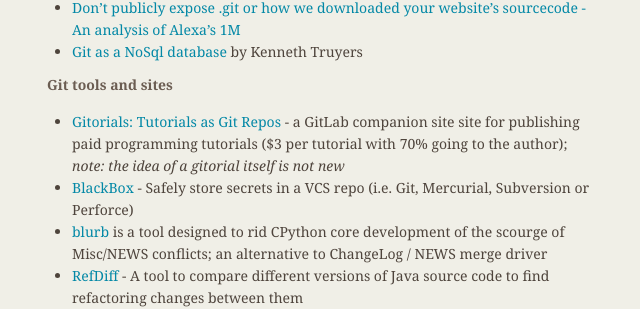
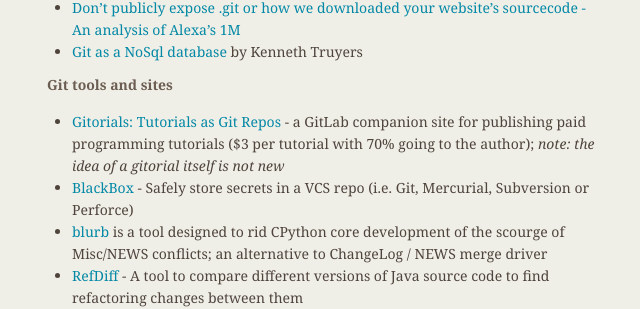
Before and after one commit to git/git.github.io, a Jekyll site: the page built from _posts/2017-06-14-edition-28.markdown, in a window 1280 px wide and 900 px high, scrolled down 5531 px. Shown: the part 336-645 px from the top of the window, without its empty margins (487-1127 px from the left). Built offline with Jekyll 4.4.1, drawn with Linux system fonts in a browser that asks for light colours.

Commit message:
rn-28: fix 'site site'

```diff
--- a/_posts/2017-06-14-edition-28.markdown
+++ b/_posts/2017-06-14-edition-28.markdown
@@ -319,7 +319,7 @@
 
 __Git tools and sites__
 
-* [Gitorials: Tutorials as Git Repos](https://gitorials.com/) - a GitLab companion site site for publishing paid programming tutorials ($3 per tutorial with 70% going to the author); *note: the idea of a gitorial itself is not new*
+* [Gitorials: Tutorials as Git Repos](https://gitorials.com/) - a GitLab companion site for publishing paid programming tutorials ($3 per tutorial with 70% going to the author); *note: the idea of a gitorial itself is not new*
 * [BlackBox](https://github.com/StackExchange/blackbox) - Safely store secrets in a VCS repo (i.e. Git, Mercurial, Subversion or Perforce)
 * [blurb](https://github.com/larryhastings/blurb) is a tool designed to rid CPython core development of the scourge of Misc/NEWS conflicts; an alternative to ChangeLog / NEWS merge driver
 * [RefDiff](https://github.com/aserg-ufmg/refdiff) - A tool to compare different versions of Java source code to find refactoring changes between them
```
